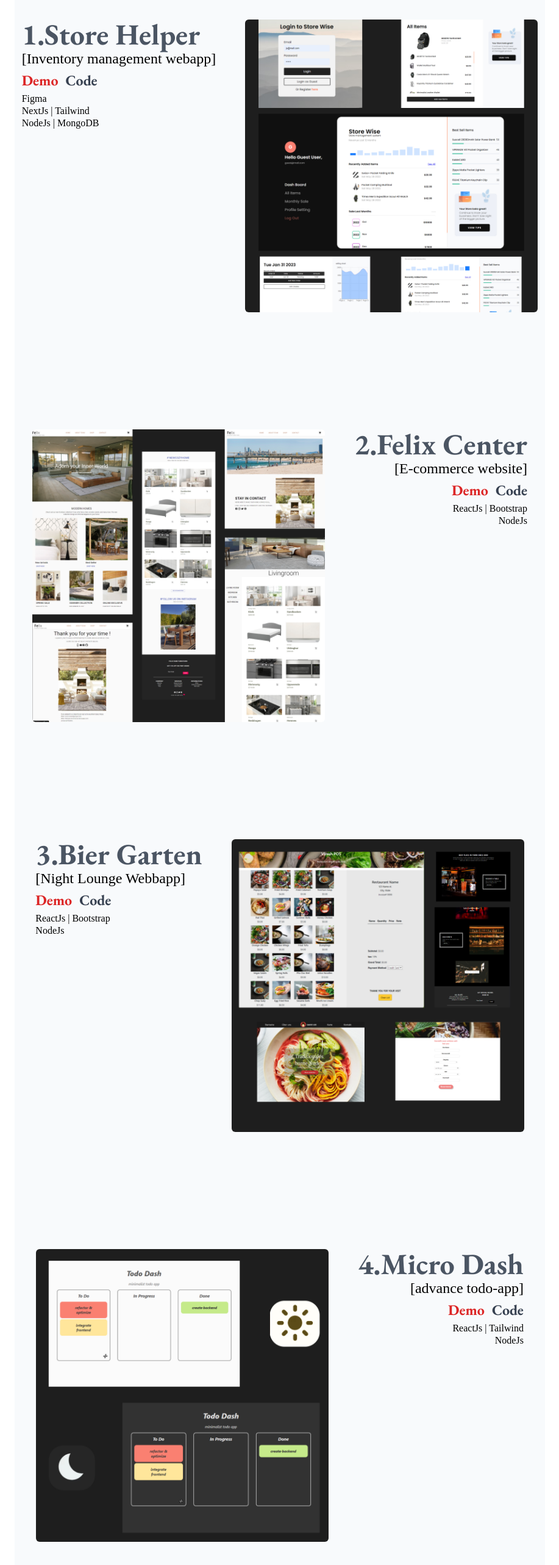
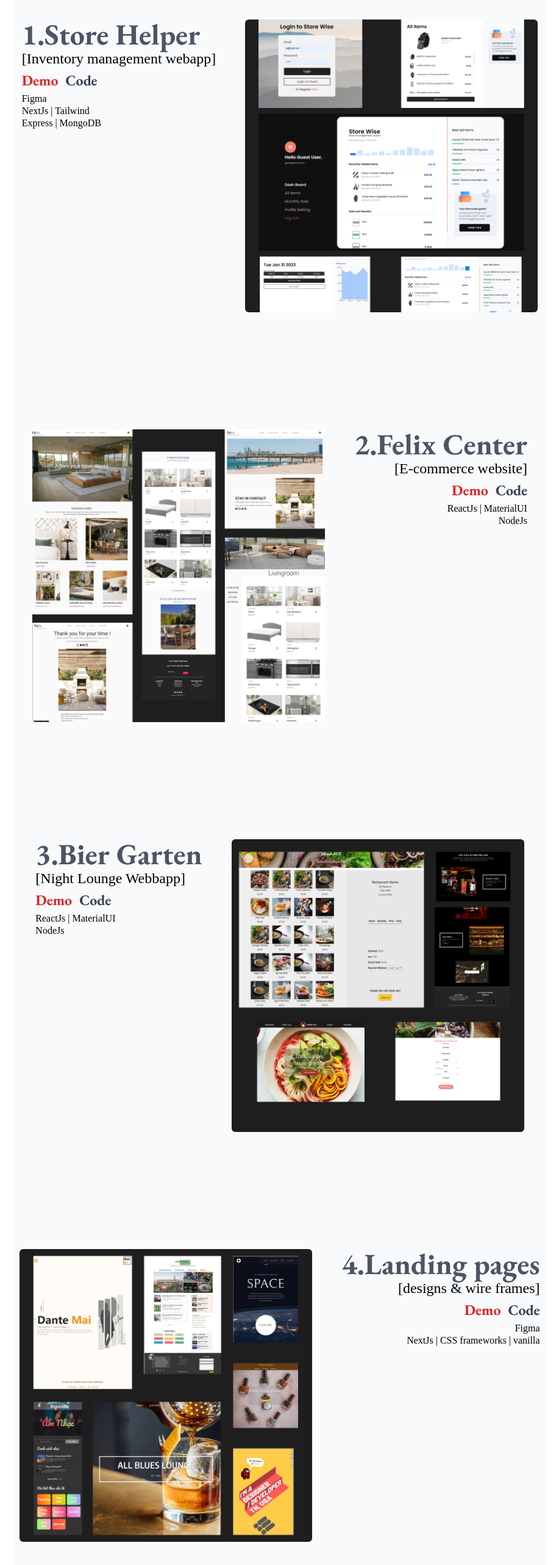
Before and after one commit to se64vet/porfolio2.0, a Next.js app: page / in a window 1280 px wide. Shown: the part 816-3382 px from the top of the page at 61% size, without its empty margins (181-1098 px from the left). Built offline with nearby package versions, Linux system fonts and the light colour scheme; a web font is replaced by a local one.

Commit message:
remove todo app

```diff
--- a/components/WorksSection.tsx
+++ b/components/WorksSection.tsx
@@ -6,8 +6,8 @@ const WorksSection = () => {
   const works = [{
     name: 'Store Helper',
     cat: 'Inventory management webapp',
-    type: '',
-	desc_html:'Figma<br>NextJs | Tailwind<br>NodeJs | MongoDB',
+    isExternalLink: true,
+	desc_html:'Figma<br>NextJs | Tailwind<br>Express | MongoDB',
     demoUrl: 'https://storehelper.onrender.com/',
     repoUrl: 'https://github.com/se64vet/store-helper',
     imgUrl: '/StoreWise.webp',
@@ -15,8 +15,8 @@ const WorksSection = () => {
 	{
     name: 'Felix Center',
     cat: 'E-commerce website',
-    type: '',
-	desc_html:'ReactJs | Bootstrap<br>NodeJs',
+    isExternalLink: true,
+	desc_html:'ReactJs | MaterialUI<br>NodeJs',
     demoUrl: 'https://felixhome.netlify.app/',
     repoUrl: 'https://github.com/se64vet/React_Ecommerce_Web_App/tree/main',
     imgUrl: '/Felix.webp',
@@ -24,27 +24,17 @@ const WorksSection = () => {
 	{
     name: 'Bier Garten',
     cat: 'Night Lounge Webbapp',
-    type: '',
-	desc_html:'ReactJs | Bootstrap<br>NodeJs',
+    isExternalLink: true,
+	desc_html:'ReactJs | MaterialUI<br>NodeJs',
     demoUrl: 'https://bluelounges.netlify.app/',
     repoUrl: 'https://github.com/se64vet/All-Blues-Lounge-s-Website/tree/master',
     imgUrl: '/restaurant.webp',
   	},
 	{
-    name: 'Micro Dash',
-    cat: 'advance todo-app',
-    type: '',
-	desc_html:'ReactJs | Tailwind<br>NodeJs',
-    demoUrl: 'https://todo-dash-app.onrender.com/',
-    repoUrl: 'https://github.com/se64vet/Todo-Dash',
-    imgUrl: '/Dash.webp',
-  	},
-
-	{
     name: 'Landing pages',
     cat: 'designs & wire frames',
-    type: '',
-	desc_html:'Figma<br>NextJs | ReactBootstrap',
+    isExternalLink: false,
+	desc_html:'Figma<br>NextJs | CSS frameworks | vanilla',
     demoUrl: '/works/landing-pages',
     repoUrl: 'https://github.com/se64vet?tab=repositories',
     imgUrl: '/landingPages.webp',
```
